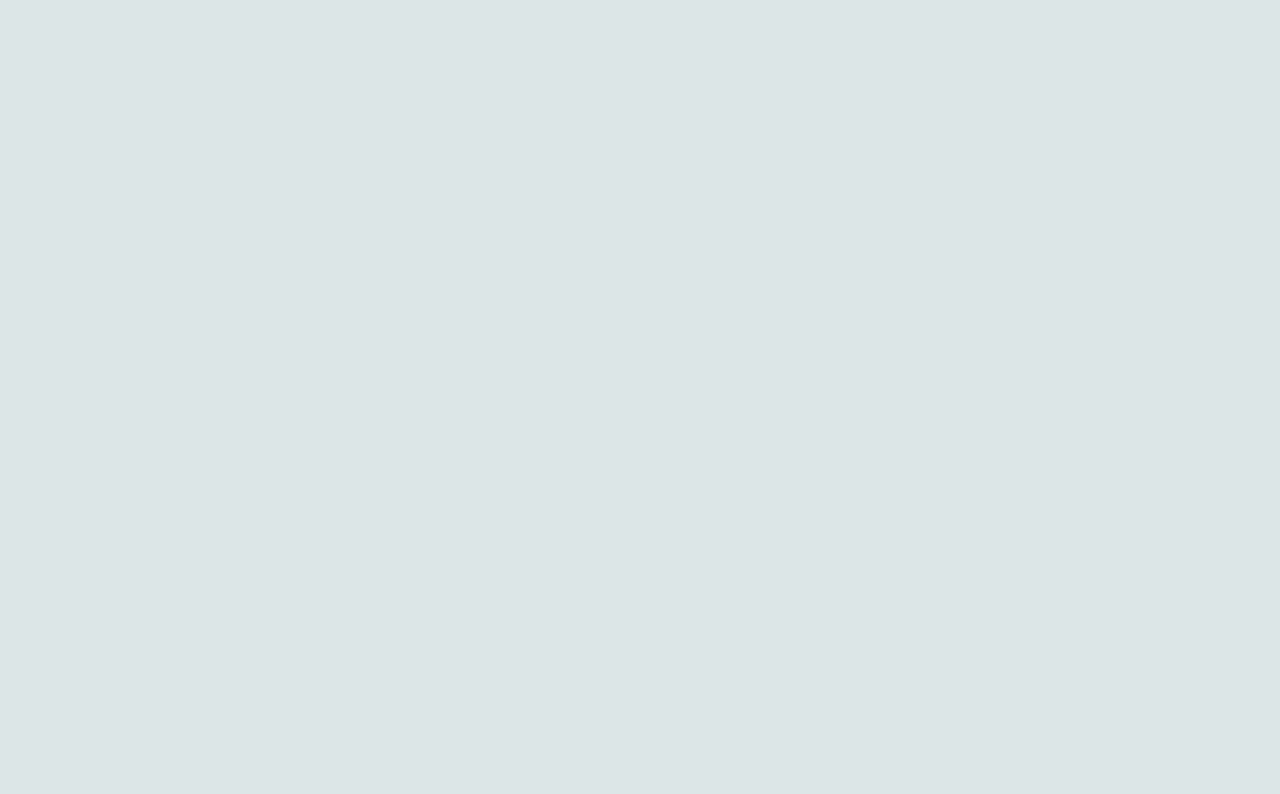
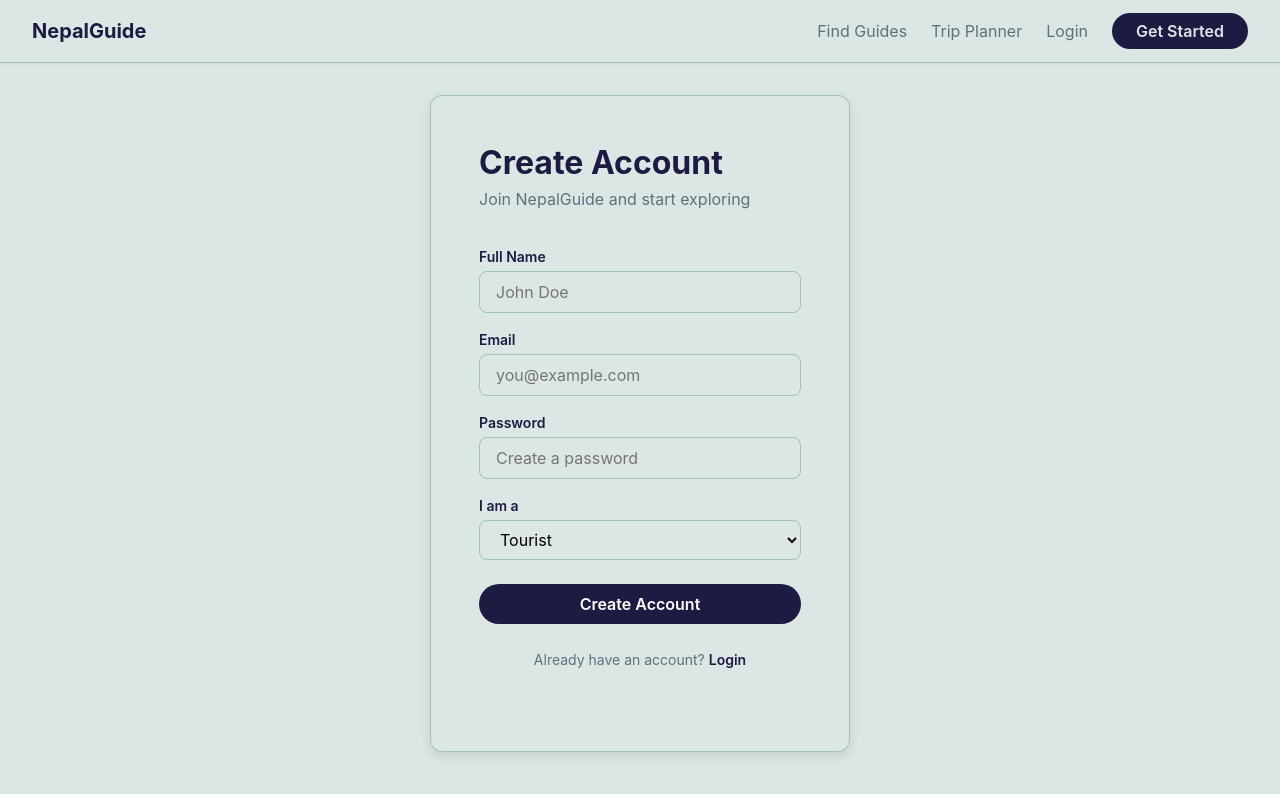
Before and after one commit to TourismHackathon2026/Team--Nec-otine, a React app in the folder Frontend/: page /signup in a window 1280 px wide. Before the commit this address had no page. Shown: the top 794 px of the page. Built offline with nearby package versions, Linux system fonts and the light colour scheme; the HTML template or start-up script is replaced by a standard one.

Commit message:
login and signup page built

```diff
--- a/Frontend/src/App.jsx
+++ b/Frontend/src/App.jsx
@@ -1,6 +1,8 @@
 import { BrowserRouter, Routes, Route } from 'react-router-dom'
 import MainLayout from './layouts/MainLayout'
 import Landing from './pages/Landing/Landing'
+import Login from './pages/Login/Login'
+import Signup from './pages/Signup/Signup'
 
 function App() {
   return (
@@ -8,6 +10,8 @@ function App() {
       <Routes>
         <Route element={<MainLayout />}>
           <Route path="/" element={<Landing />} />
+          <Route path="/login" element={<Login />} />
+          <Route path="/signup" element={<Signup />} />
         </Route>
       </Routes>
     </BrowserRouter>
--- /dev/null
+++ b/Frontend/src/pages/Login/Login.css
@@ -0,0 +1,68 @@
+.login {
+  min-height: 80vh;
+  display: flex;
+  align-items: center;
+  justify-content: center;
+  padding: var(--space-xl);
+}
+
+.login__card {
+  background: var(--color-background);
+  border: 1px solid var(--color-border);
+  border-radius: var(--radius-lg);
+  padding: var(--space-2xl);
+  width: 100%;
+  max-width: 420px;
+  box-shadow: var(--shadow-md);
+}
+
+.login__card h2 {
+  margin-bottom: var(--space-xs);
+}
+
+.login__card > p {
+  color: var(--color-text-secondary);
+  margin-bottom: var(--space-xl);
+}
+
+.login__field {
+  display: flex;
+  flex-direction: column;
+  gap: var(--space-xs);
+  margin-bottom: var(--space-md);
+}
+
+.login__field label {
+  font-weight: 600;
+  font-size: var(--font-size-sm);
+  color: var(--color-text-primary);
+}
+
+.login__field input {
+  padding: var(--space-sm) var(--space-md);
+  border: 1px solid var(--color-border);
+  border-radius: var(--radius-md);
+  font-size: var(--font-size-base);
+  outline: none;
+  transition: border-color var(--transition-fast);
+}
+
+.login__field input:focus {
+  border-color: var(--color-primary);
+}
+
+.login__card .btn {
+  width: 100%;
+  margin-top: var(--space-sm);
+}
+
+.login__switch {
+  text-align: center;
+  margin-top: var(--space-lg);
+  font-size: var(--font-size-sm);
+}
+
+.login__switch a {
+  color: var(--color-primary);
+  font-weight: 600;
+}
--- a/Frontend/src/pages/Login/Login.jsx
+++ b/Frontend/src/pages/Login/Login.jsx
@@ -1,6 +1,62 @@
-function Login()
-{
-    return <h1>this is login page</h1>
+import { useState } from 'react'
+import { useNavigate, Link } from 'react-router-dom'
+import Button from '../../components/Button/Button'
+import './Login.css'
+
+function Login() {
+  const navigate = useNavigate()
+  const [formData, setFormData] = useState({ email: '', password: '' })
+
+  function handleChange(e) {
+    setFormData({ ...formData, [e.target.name]: e.target.value })
+  }
+
+  function handleSubmit(e) {
+    e.preventDefault()
+    console.log('Login data:', formData)
+    // API call comes later
+  }
+
+  return (
+    <div className="login">
+      <div className="login__card">
+        <h2>Welcome Back</h2>
+        <p>Login to your NepalGuide account</p>
+
+        <form onSubmit={handleSubmit}>
+          <div className="login__field">
+            <label htmlFor="email">Email</label>
+            <input
+              id="email"
+              type="email"
+              name="email"
+              placeholder="you@example.com"
+              value={formData.email}
+              onChange={handleChange}
+            />
+          </div>
+
+          <div className="login__field">
+            <label htmlFor="password">Password</label>
+            <input
+              id="password"
+              type="password"
+              name="password"
+              placeholder="Enter your password"
+              value={formData.password}
+              onChange={handleChange}
+            />
+          </div>
+
+          <Button type="submit" variant="primary">Login</Button>
+        </form>
+
+        <p className="login__switch">
+          Don't have an account? <Link to="/signup">Sign up</Link>
+        </p>
+      </div>
+    </div>
+  )
 }
 
-export default Login;
+export default Login
--- /dev/null
+++ b/Frontend/src/pages/Signup/Signup.css
@@ -0,0 +1,71 @@
+.signup {
+  min-height: 80vh;
+  display: flex;
+  align-items: center;
+  justify-content: center;
+  padding: var(--space-xl);
+}
+
+.signup__card {
+  background: var(--color-background);
+  border: 1px solid var(--color-border);
+  border-radius: var(--radius-lg);
+  padding: var(--space-2xl);
+  width: 100%;
+  max-width: 420px;
+  box-shadow: var(--shadow-md);
+}
+
+.signup__card h2 {
+  margin-bottom: var(--space-xs);
+}
+
+.signup__card > p {
+  color: var(--color-text-secondary);
+  margin-bottom: var(--space-xl);
+}
+
+.signup__field {
+  display: flex;
+  flex-direction: column;
+  gap: var(--space-xs);
+  margin-bottom: var(--space-md);
+}
+
+.signup__field label {
+  font-weight: 600;
+  font-size: var(--font-size-sm);
+  color: var(--color-text-primary);
+}
+
+.signup__field input,
+.signup__field select {
+  padding: var(--space-sm) var(--space-md);
+  border: 1px solid var(--color-border);
+  border-radius: var(--radius-md);
+  font-size: var(--font-size-base);
+  outline: none;
+  transition: border-color var(--transition-fast);
+  background-color: var(--color-background);
+}
+
+.signup__field input:focus,
+.signup__field select:focus {
+  border-color: var(--color-primary);
+}
+
+.signup__card .btn {
+  width: 100%;
+  margin-top: var(--space-sm);
+}
+
+.signup__switch {
+  text-align: center;
+  margin-top: var(--space-lg);
+  font-size: var(--font-size-sm);
+}
+
+.signup__switch a {
+  color: var(--color-primary);
+  font-weight: 600;
+}
--- /dev/null
+++ b/Frontend/src/pages/Signup/Signup.jsx
@@ -0,0 +1,94 @@
+import { useState } from 'react'
+import { useNavigate, Link } from 'react-router-dom'
+import Button from '../../components/Button/Button'
+import './Signup.css'
+
+function Signup() {
+  const navigate = useNavigate()
+  const [formData, setFormData] = useState({
+    name: '',
+    email: '',
+    password: '',
+    role: 'tourist'
+  })
+
+  function handleChange(e) {
+    setFormData({ ...formData, [e.target.name]: e.target.value })
+  }
+
+  function handleSubmit(e) {
+    e.preventDefault()
+    console.log('Signup data:', formData)
+    // API call comes later
+  }
+
+  return (
+    <div className="signup">
+      <div className="signup__card">
+        <h2>Create Account</h2>
+        <p>Join NepalGuide and start exploring</p>
+
+        <form onSubmit={handleSubmit}>
+
+          <div className="signup__field">
+            <label htmlFor="name">Full Name</label>
+            <input
+              id="name"
+              type="text"
+              name="name"
+              placeholder="John Doe"
+              value={formData.name}
+              onChange={handleChange}
+            />
+          </div>
+
+          <div className="signup__field">
+            <label htmlFor="email">Email</label>
+            <input
+              id="email"
+              type="email"
+              name="email"
+              placeholder="you@example.com"
+              value={formData.email}
+              onChange={handleChange}
+            />
+          </div>
+
+          <div className="signup__field">
+            <label htmlFor="password">Password</label>
+            <input
+              id="password"
+              type="password"
+              name="password"
+              placeholder="Create a password"
+              value={formData.password}
+              onChange={handleChange}
+            />
+          </div>
+
+          <div className="signup__field">
+            <label htmlFor="role">I am a</label>
+            <select
+              id="role"
+              name="role"
+              value={formData.role}
+              onChange={handleChange}
+            >
+              <option value="tourist">Tourist</option>
+              <option value="guide">Local Guide</option>
+            </select>
+          </div>
+
+          <Button type="submit" variant="primary">Create Account</Button>
+
+        </form>
+
+        <p className="signup__switch">
+          Already have an account? <Link to="/login">Login</Link>
+        </p>
+      </div>
+    </div>
+  )
+}
+
+export default Signup
--- a/Frontend/src/pages/Signup/signup.jsx
+++ /dev/null
@@ -1,6 +0,0 @@
-function Signup()
-{
-    return <h1>This is signup </h1>
-}
-
-export default Signup;
```
